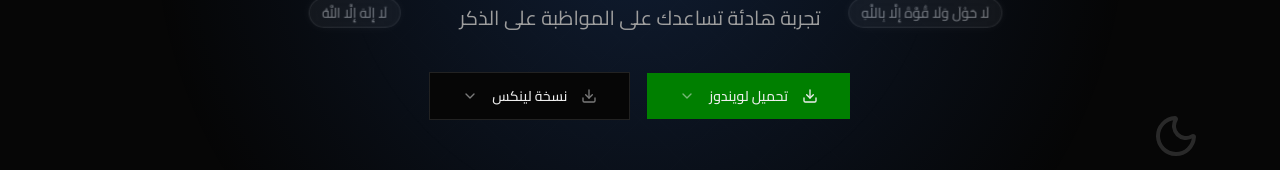
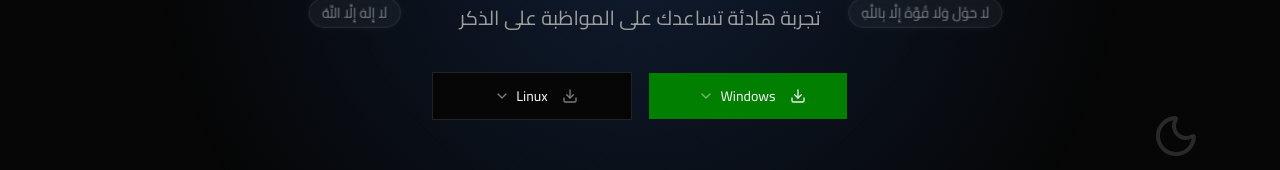
Before and after one commit to F-47/azkar, a Next.js app in the folder apps/web/: page / in a window 1280 px wide. Shown: the part 480-650 px from the top of the page. Built offline with nearby package versions, Linux system fonts and the light colour scheme; no server answers.

Commit message:
feat: adjusted download buttons text

```diff
--- a/apps/web/components/landingPage.tsx
+++ b/apps/web/components/landingPage.tsx
@@ -65,14 +65,14 @@ function LandingPage() {
         <div className="flex flex-col sm:flex-row gap-4">
           <DropdownMenu>
             <DropdownMenuTrigger asChild>
-              <Button size="xl" disabled={loading} className="min-w-[200px]">
+              <Button size="xl" disabled={loading} className="min-w-50">
                 {loading ? (
                   <Loader2 className="w-4 h-4 ml-2 animate-spin" />
                 ) : (
-                  <Download className="w-4 h-4 ml-2" />
+                  <Download className="w-4 h-4 me-2" />
                 )}
-                تحميل لويندوز {data?.version ? `(${data.version})` : ""}
-                <ChevronDown className="w-4 h-4 mr-2 opacity-50" />
+                Windows {data?.version ? `(${data.version})` : ""}
+                <ChevronDown className="w-4 h-4 me-2 opacity-50" />
               </Button>
             </DropdownMenuTrigger>
             <DropdownMenuContent
@@ -83,13 +83,13 @@ function LandingPage() {
                 className="cursor-pointer hover:text-white! font-bold justify-start text-right py-3 rounded-lg"
                 onClick={() => handleDownload(data?.windows.msi || null)}
               >
-                تحميل (MSI)
+                MSI Installer
               </DropdownMenuItem>
               <DropdownMenuItem
                 className="cursor-pointer hover:text-white! font-bold justify-start text-right py-3 rounded-lg"
                 onClick={() => handleDownload(data?.windows.exe || null)}
               >
-                تحميل (EXE)
+                EXE Installer
               </DropdownMenuItem>
             </DropdownMenuContent>
           </DropdownMenu>
@@ -100,15 +100,15 @@ function LandingPage() {
                 size="xl"
                 variant="outline"
                 disabled={loading}
-                className="min-w-[200px]"
+                className="min-w-50"
               >
                 {loading ? (
-                  <Loader2 className="w-4 h-4 ml-2 animate-spin" />
+                  <Loader2 className="w-4 h-4 me-2 animate-spin" />
                 ) : (
-                  <Download className="w-4 h-4 ml-2 opacity-50" />
+                  <Download className="w-4 h-4 me-2 opacity-50" />
                 )}
-                نسخة لينكس
-                <ChevronDown className="w-4 h-4 mr-2 opacity-50" />
+                Linux
+                <ChevronDown className="w-4 h-4 me-2 opacity-50" />
               </Button>
             </DropdownMenuTrigger>
             <DropdownMenuContent
@@ -119,19 +119,19 @@ function LandingPage() {
                 className="cursor-pointer hover:text-white! font-bold justify-start text-right py-3 rounded-lg"
                 onClick={() => handleDownload(data?.linux.deb || null)}
               >
-                تحميل (DEB)
+                Debian (.deb)
               </DropdownMenuItem>
               <DropdownMenuItem
                 className="cursor-pointer hover:text-white! font-bold justify-start text-right py-3 rounded-lg"
                 onClick={() => handleDownload(data?.linux.appImage || null)}
               >
-                تحميل (AppImage)
+                AppImage
               </DropdownMenuItem>
               <DropdownMenuItem
                 className="cursor-pointer hover:text-white! font-bold justify-start text-right py-3 rounded-lg"
                 onClick={() => handleDownload(data?.linux.rpm || null)}
               >
-                تحميل (RPM)
+                RPM Package
               </DropdownMenuItem>
             </DropdownMenuContent>
           </DropdownMenu>
```
